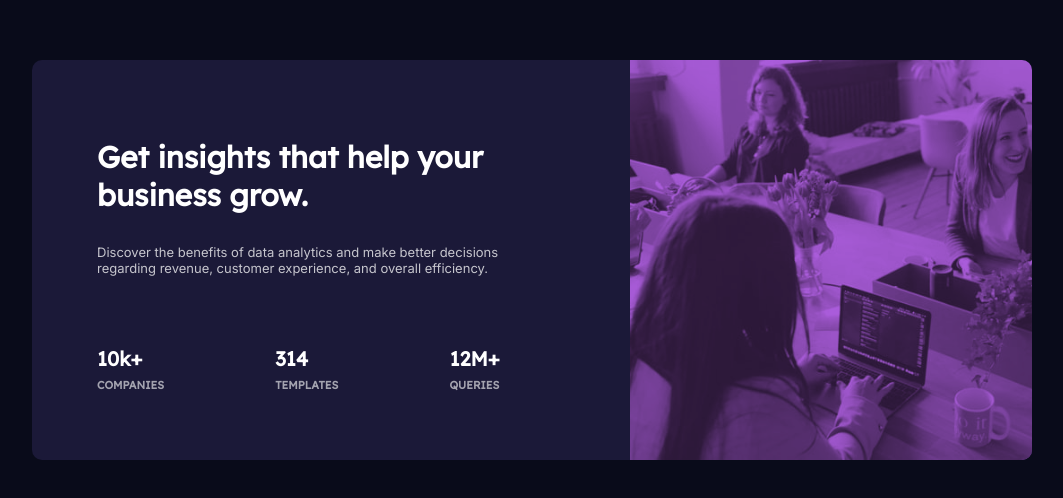
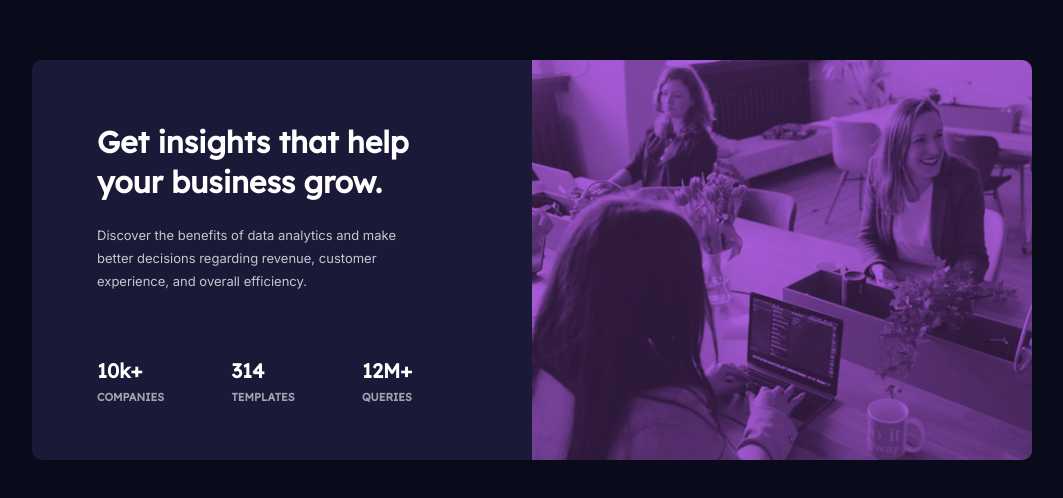
Before and after one commit to jessijoke/stats-preview-card, a React (Create React App) app: page / in a window 1280 px wide. Shown: the part 140-638 px from the top of the page, without its empty margins (108-1171 px from the left). Built offline with nearby package versions, Linux system fonts and the light colour scheme.

Commit message:
Adjusted font positioning

```diff
--- a/src/styles/statsPreviewCardStyles.css
+++ b/src/styles/statsPreviewCardStyles.css
@@ -40,7 +40,7 @@
 }
 
 .statsCardContainer .mainStatCard .stats {
-  margin: 70px 130px 60px 65px;
+  margin: 70px 120px 60px 65px;
   height: 100%;
   width: 50%;
   display: -webkit-box;
@@ -78,12 +78,20 @@
 }
 
 .statsCardContainer .mainStatCard .stats .statsContainer .headTitle {
-  padding-bottom: 30px;
+  padding-bottom: 22px;
   -webkit-box-sizing: border-box;
           box-sizing: border-box;
+  line-height: 40px;
+}
+
+.statsCardContainer .mainStatCard .stats .statsContainer .statsDescription {
+  line-height: 23px;
+  padding-bottom: 70px;
 }
 
 .statsCardContainer .mainStatCard .stats .statsContainer .statsInfo {
+  position: relative;
+  top: -5px;
   display: -webkit-box;
   display: -ms-flexbox;
   display: flex;
@@ -112,7 +120,7 @@
 
 .statsCardContainer .mainStatCard .imageContainer {
   height: 100%;
-  width: 50%;
+  min-width: 50%;
   background-color: #aa5cdb;
   overflow: hidden;
 }
--- a/src/styles/statsPreviewCardStyles.scss
+++ b/src/styles/statsPreviewCardStyles.scss
@@ -18,7 +18,7 @@
         align-items: center;
         overflow: hidden;
         .stats {
-            margin: 70px 130px 60px 65px;
+            margin: 70px 120px 60px 65px;
             height: 100%;
             width: 50%;
             display: flex;
@@ -46,10 +46,17 @@
                     font-size: 30px;
                 }
                 .headTitle {
-                    padding-bottom: 30px;
+                    padding-bottom: 22px;
                     box-sizing: border-box;
+                    line-height: 40px;
+                }
+                .statsDescription {
+                    line-height: 23px;
+                    padding-bottom: 70px;
                 }
                 .statsInfo {
+                    position: relative;
+                    top: -5px;
                     display: flex;
                     flex-direction: row;
                     justify-content: space-between;
@@ -71,7 +78,7 @@
         }
         .imageContainer {
             height: 100%;
-            width: 50%;
+            min-width: 50%;
             background-color: hsl(277, 64%, 61%);
             overflow: hidden;
             .backgroundImage {
```
Also changed, not shown: 1 other file (tests, documents, lock files or other folders).
